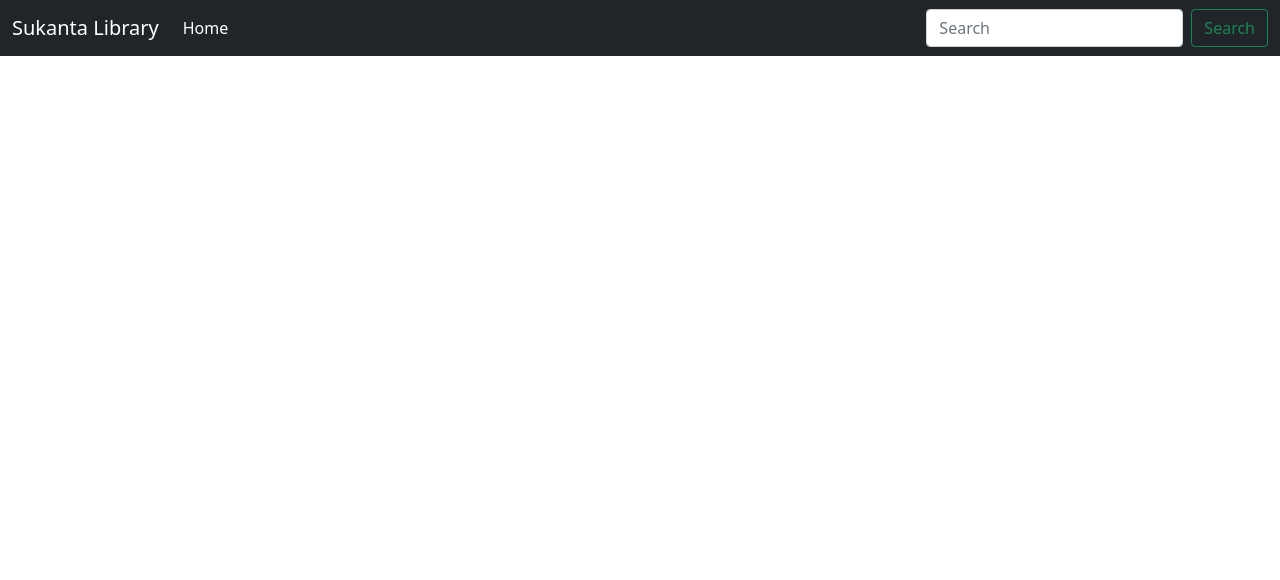
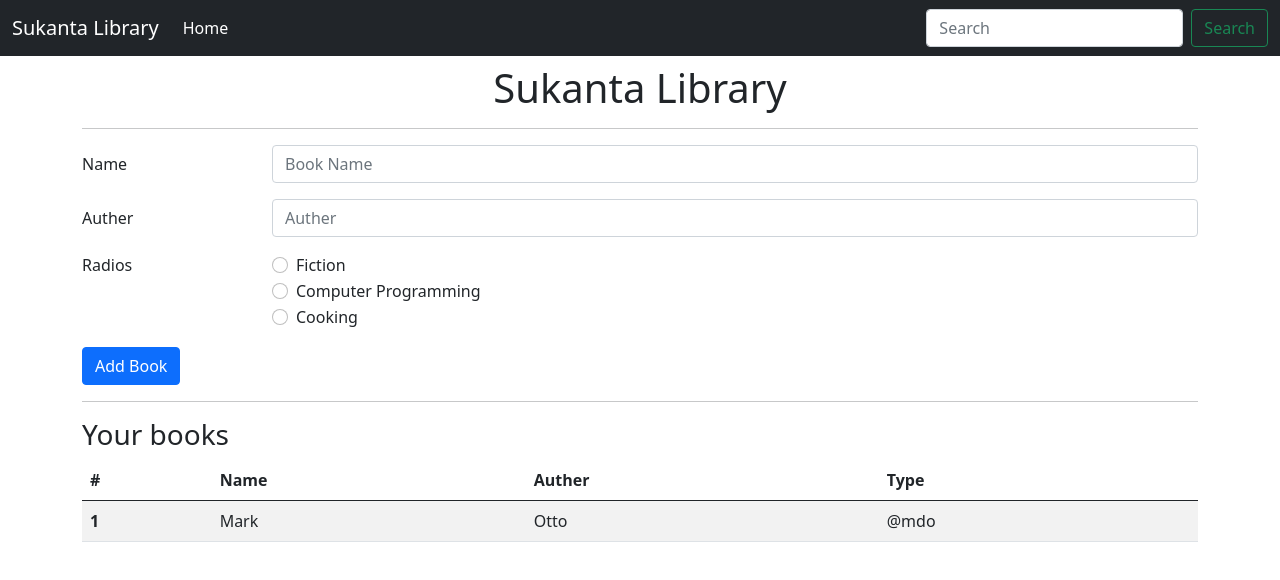
Before and after one commit to samantaavijit/CollageLibrary, a plain HTML site: page index.html in a window 1280 px wide. Drawn offline with nearby package versions, Linux system fonts and the light colour scheme.

Commit message:
initial commit

```diff
--- a/index.html
+++ b/index.html
@@ -16,7 +16,7 @@
     <title>Welcome to Sukanta Library</title>
   </head>
   <body>
-    <!-- NAV bar -->
+    <!-- Nav bar -->
     <nav class="navbar navbar-expand-lg navbar-dark bg-dark">
       <div class="container-fluid">
         <a class="navbar-brand" href="/">Sukanta Library</a>
@@ -52,6 +52,101 @@
       </div>
     </nav>
 
+    <!-- Container -->
+    <div class="container my-2">
+      <center><h1>Sukanta Library</h1></center>
+      <hr />
+
+      <!-- Add Book -->
+      <form id="libraryForm">
+        <div class="row mb-3">
+          <label for="bookName" class="col-sm-2 col-form-label">Name</label>
+          <div class="col-sm-10">
+            <input
+              type="text"
+              class="form-control"
+              id="bookName"
+              placeholder="Book Name"
+            />
+          </div>
+        </div>
+        <div class="row mb-3">
+          <label for="auther" class="col-sm-2 col-form-label">Auther</label>
+          <div class="col-sm-10">
+            <input
+              type="text"
+              class="form-control"
+              id="auther"
+              placeholder="Auther"
+            />
+          </div>
+        </div>
+        <fieldset class="row mb-3">
+          <legend class="col-form-label col-sm-2 pt-0">Radios</legend>
+          <div class="col-sm-10">
+            <div class="form-check">
+              <input
+                class="form-check-input"
+                type="radio"
+                name="type"
+                id="fiction"
+                value="fiction"
+              />
+              <label class="form-check-label" for="fiction">Fiction </label>
+            </div>
+            <div class="form-check">
+              <input
+                class="form-check-input"
+                type="radio"
+                name="type"
+                id="programming"
+                value="programming"
+              />
+              <label class="form-check-label" for="programming">
+                Computer Programming
+              </label>
+            </div>
+            <div class="form-check">
+              <input
+                class="form-check-input"
+                type="radio"
+                name="type"
+                id="cooking"
+                value="cooking"
+              />
+              <label class="form-check-label" for="cooking"> Cooking </label>
+            </div>
+          </div>
+        </fieldset>
+        <button type="submit" class="btn btn-primary">Add Book</button>
+      </form>
+
+      <!-- Table -->
+      <hr />
+      <div id="table">
+        <h3>Your books</h3>
+        <table class="table table-striped">
+          <thead>
+            <tr>
+              <th scope="col">#</th>
+              <th scope="col">Name</th>
+              <th scope="col">Auther</th>
+              <th scope="col">Type</th>
+            </tr>
+          </thead>
+          <tbody>
+            <tr>
+              <th scope="row">1</th>
+              <td>Mark</td>
+              <td>Otto</td>
+              <td>@mdo</td>
+            </tr>
+          </tbody>
+        </table>
+      </div>
+    </div>
+
+    <script src="js/index.js"></script>
     <script
       src="https://cdn.jsdelivr.net/npm/bootstrap@5.0.0-beta1/dist/js/bootstrap.bundle.min.js"
       integrity="sha384-ygbV9kiqUc6oa4msXn9868pTtWMgiQaeYH7/t7LECLbyPA2x65Kgf80OJFdroafW"
--- /dev/null
+++ b/js/index.js
@@ -0,0 +1,22 @@
+console.log("Avijit Samanta");
+
+// Book Constructor
+function Book(name, author, type) {
+  this.name = name;
+  this.author = author;
+  this.type = type;
+}
+
+// Display Constructor
+function Display() {}
+
+// Add methods to display prototype
+
+// Add submit event listener to libraryForm
+let libraryForm = document.getElementById("libraryForm");
+libraryForm.addEventListener("submit", libraryFormSubmit);
+
+function libraryFormSubmit(e) {
+    e.preventDefault(); // do not reload the form
+  console.log("Form Submit");
+}
```
